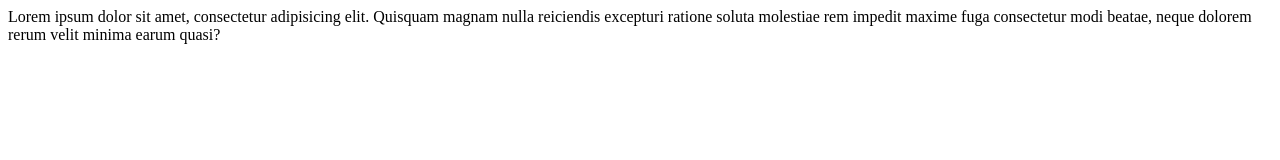
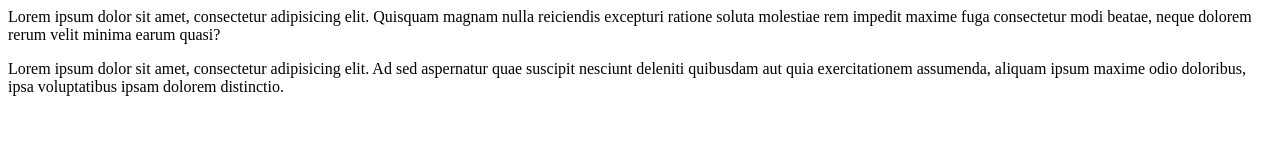
Before and after one commit to JacekWit/gitjestgitt, a plain HTML site: page index.html in a window 1280 px wide. Drawn offline with Linux system fonts and the light colour scheme.

Commit message:
trzeci paragraf

```diff
--- a/index.html
+++ b/index.html
@@ -1 +1,2 @@
 <p>Lorem ipsum dolor sit amet, consectetur adipisicing elit. Quisquam magnam nulla reiciendis excepturi ratione soluta molestiae rem impedit maxime fuga consectetur modi beatae, neque dolorem rerum velit minima earum quasi?</p>
+<p>Lorem ipsum dolor sit amet, consectetur adipisicing elit. Ad sed aspernatur quae suscipit nesciunt deleniti quibusdam aut quia exercitationem assumenda, aliquam ipsum maxime odio doloribus, ipsa voluptatibus ipsam dolorem distinctio.</p>
```
